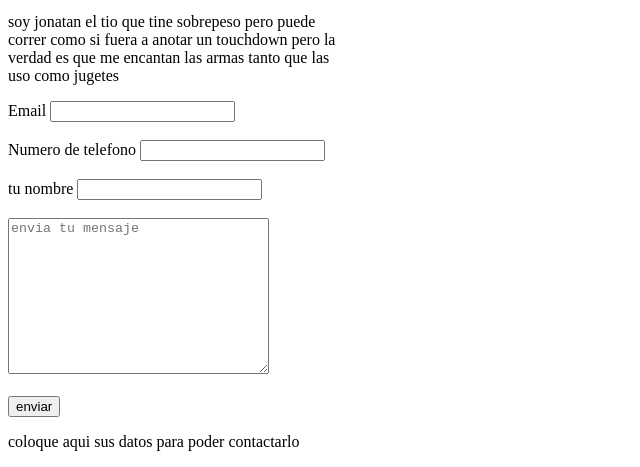
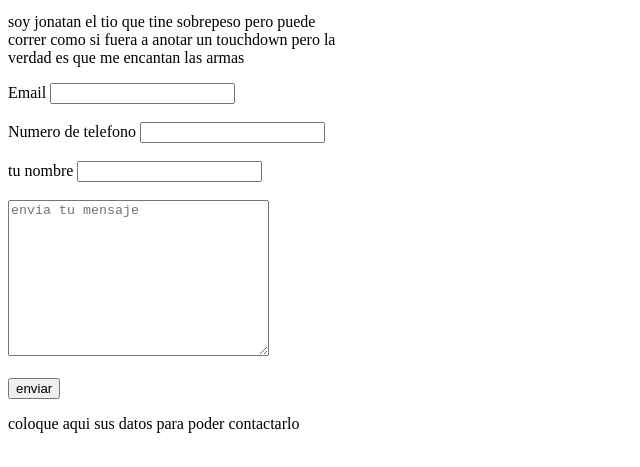
Before and after one commit to chetela/practicas-cvthiagolazarte, a plain HTML site: page index.html in a window 1280 px wide. Shown: the part 403-870 px from the top of the page, without its empty margins (0-640 px from the left). Drawn offline with Linux system fonts and the light colour scheme.

Commit message:
error de narracion

```diff
--- a/index.html
+++ b/index.html
@@ -20,8 +20,7 @@
 
     <p>soy jonatan el tio que tine sobrepeso pero puede <br>
     correr como si fuera a anotar un touchdown pero la  <br>
-    verdad es que me encantan las armas tanto que las   <br>
-    uso como jugetes</p>
+    verdad es que me encantan las armas</p>
 
 </div>
 
```
